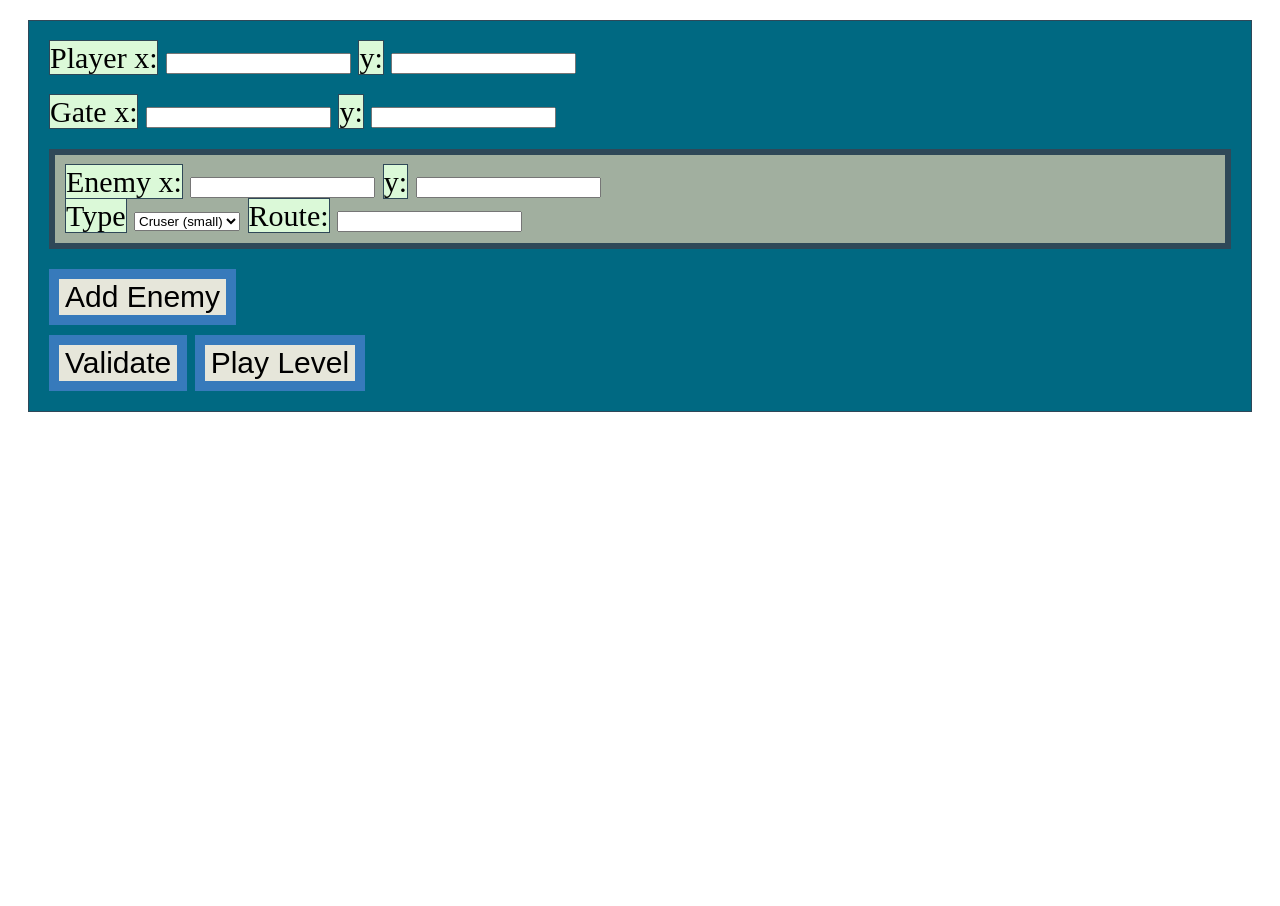
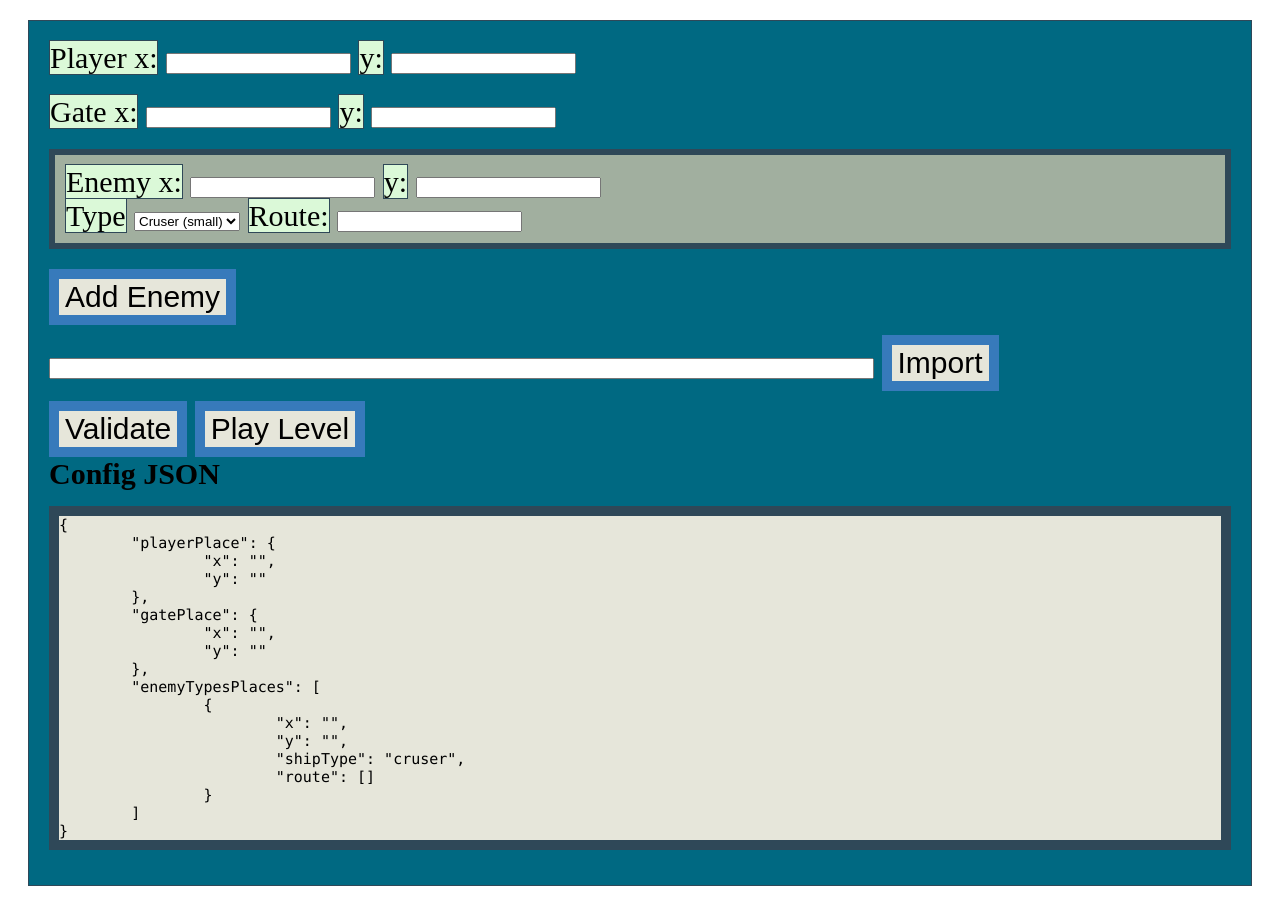
Before and after one commit to mhant/commandofone, a plain HTML site: page level_creator.html in a window 1280 px wide. Both pictures are taken after a click on the button "Validate". Before the commit the page ends 800 px from the top, so only its background shows below. Drawn offline with Linux system fonts and the light colour scheme.

Commit message:
adding import

```diff
--- a/level-creator.css
+++ b/level-creator.css
@@ -38,4 +38,13 @@ button {
     margin-bottom: 20px;
 }
 
+#config-json{
+    font-size: 15px;
+}
+pre{
+    background-color: #E6E6DA;
+    border: 10px solid #2F4858;
+    font-family: "Lucida Console";
+}
+
 /* Level creator end */
--- a/levelConfig.js
+++ b/levelConfig.js
@@ -39,7 +39,8 @@ var levels = [
         ]
     },
     {
-        "name": "The Chase 2",
+        "name": "Chase and Guard",
+        "playerPlace": { "x": "50", "y": "getHeight()/2" }, "gatePlace": { "x": "getWidth()-100", "y": "getHeight()/2-GATE_HEIGHT/2" }, "enemyTypesPlaces": [{ "x": "playerPlace.x", "y": "playerPlace.y + 200", "shipType": "cruser", "route": [{ "x": "gatePlace.x - 100", "y": "gatePlace.y + 25 + GATE_HEIGHT" }, { "x": "gatePlace.x - 100", "y": "gatePlace.y - 25" }] }]
     },
     {
         "name": "The Chase 3",
--- a/level_creator.html
+++ b/level_creator.html
@@ -53,15 +53,21 @@
                 <select id="enemy_type">
                     <option value="cruser">Cruser (small)</option>
                     <option value="corvette">Corvette (big)</option>
-                  </select>
+                </select>
                 <span>Route:</span>
                 <input id="enemy_route" type="text">
             </div>
         </div>
         <button id="add-enemy" onclick="addEnemy()">Add Enemy</button>
         <br />
+        <input id="import-text" type="text" size="100"></input>
+        <button onclick="importJSON()">Import</button>
+        <br />
         <button onclick="validate()">Validate</button>
         <button onclick="play()">Play Level</button>
+        <br />
+        <b>Config JSON</b>
+        <pre id="config-json"></pre>
     </div>
 </body>
 
--- a/level_creator.js
+++ b/level_creator.js
@@ -26,7 +26,12 @@ function validate() {
         "gatePlace": { "x": gateX, "y": gateY },
         "enemyTypesPlaces": enemyConfigs
     };
-    return parseConfig(configJson);
+    var config = parseConfig(configJson);
+    if (config) {
+        var displayArea = document.getElementById("config-json");
+        displayArea.innerHTML = JSON.stringify(configJson, "\n", "\t");
+    }
+    return config;
 }
 
 function getEnemyObject(enemyNode, playerX, playerY, gateX, gateY) {
@@ -61,10 +66,59 @@ function play() {
         var t = this;
         gameConfig.push(t.resume);
         gameConfig.unshift(null);
-        gController = new (Function.prototype.bind.apply(GameController, gameConfig));
+        gController = new (
+            Function.prototype.bind.apply(
+                GameController,
+                gameConfig
+            )
+        );
     }
 }
 
 function resume() {
     creatorDiv.style.display = "block";
 }
+
+function importJSON() {
+    var importText = document.getElementById("import-text").value;
+    var importJSON = JSON.parse(importText);
+    // Validate and populate text fields
+    if (!("playerPlace" in importJSON) ||
+        !(validPlace(importJSON.playerPlace))
+    ) {
+        throw Error("Invalid playerPlace");
+    }
+    document.getElementById("player_x").value = importJSON.playerPlace.x;
+    document.getElementById("player_y").value = importJSON.playerPlace.y;
+    if (!("gatePlace" in importJSON) ||
+        !(validPlace(importJSON.gatePlace))
+    ) {
+        throw Error("Invalid gatePlace");
+    }
+    document.getElementById("gate_x").value = importJSON.gatePlace.x;
+    document.getElementById("gate_y").value = importJSON.gatePlace.y;
+    if (!("enemyTypesPlaces" in importJSON) ||
+        !(importJSON.enemyTypesPlaces instanceof Array)
+    ) {
+        throw Error("Invalid enemyTypesPlaces");
+    }
+    var enemies = document.getElementById("enemies");
+    var template = document.getElementById("enemy").cloneNode(true);
+    enemies.innerHTML = "";
+    for (var i = 0; i < importJSON.enemyTypesPlaces.length; i++) {
+        var enemy = importJSON.enemyTypesPlaces[i];
+        var clone = template.cloneNode(true);
+        clone.querySelector("#" + "enemy_x").value = enemy.x;
+        clone.querySelector("#" + "enemy_y").value = enemy.y;
+        clone.querySelector("#" + "enemy_type").value = enemy.shipType;
+        clone.querySelector("#" + "enemy_route").value = JSON.stringify(enemy.route)
+            //remove first '[' & last ']'
+            .substring(
+                1,
+                JSON.stringify(enemy.route).length - 1
+            );
+        enemies.appendChild(clone);
+    }
+    var config = parseConfig(importJSON);
+    var stop = 1;
+}
```
